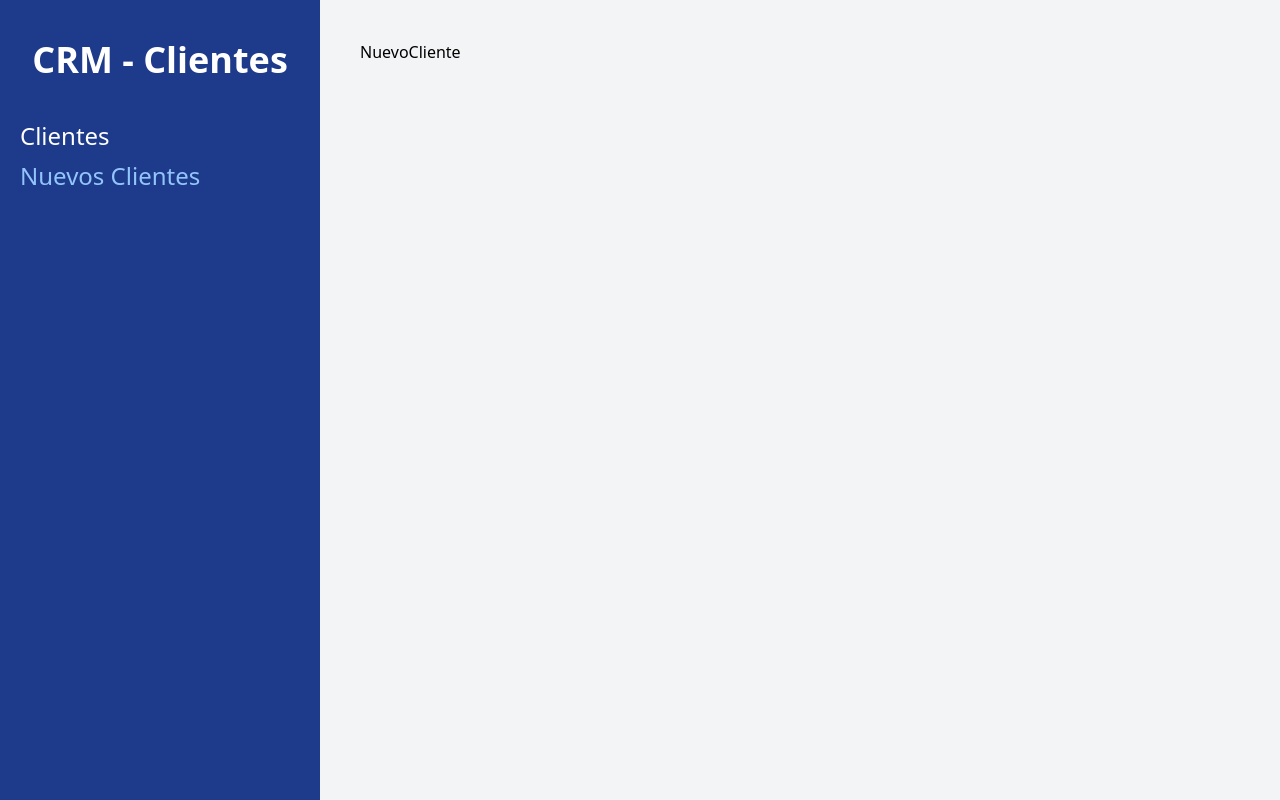
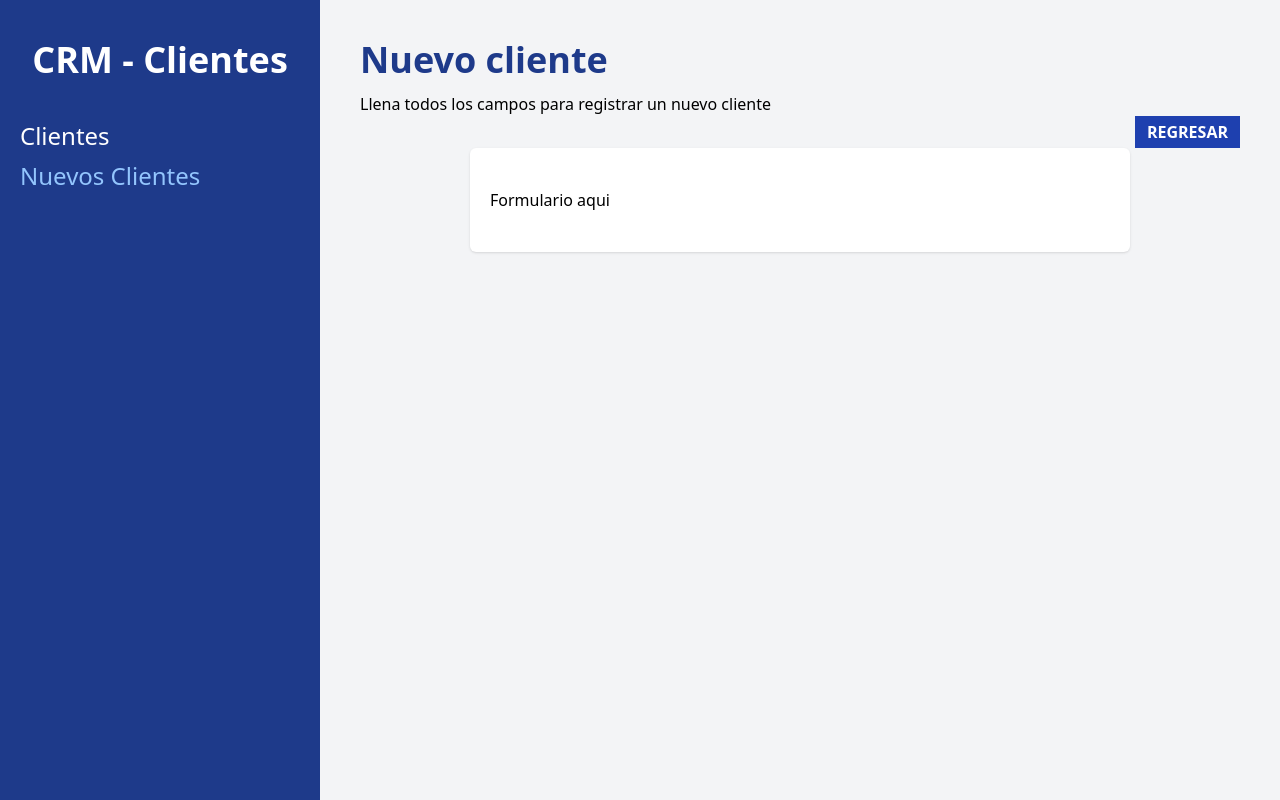
Before and after one commit to Wbahoque09/Proyectos-React, a React (Vite) app in the folder crm-react/: page /clientes/nuevo in a window 1280 px wide. Built offline with nearby package versions, Linux system fonts and the light colour scheme.

Commit message:
Se empieza a crear el formulario de clientes

```diff
--- a/crm-react/src/pages/NuevoCliente.jsx
+++ b/crm-react/src/pages/NuevoCliente.jsx
@@ -1,6 +1,28 @@
+import {useNavigate} from 'react-router-dom';
 
 export const NuevoCliente = () => {
+
+    const navigate = useNavigate();
+
     return (
-        <div>NuevoCliente</div>
+        <>
+            <h1 className="font-black text-4xl text-blue-900">Nuevo cliente</h1>
+            <p className="mt-3">Llena todos los campos para registrar un nuevo cliente</p>
+
+            <div className="flex justify-end">
+                <button
+                    className="bg-blue-800 text-white px-3 py-1 font-bold uppercase"
+                    // onClick={() => navigate("/")} Aqui navegamos a la ruta principal
+                    onClick={() => navigate(-1)} // Aqui navegamos a la pagina anterior
+                >
+                    Regresar
+                </button>
+            </div>
+
+            <div className="bg-white shadow rounded-md md:w-3/4 mx-auto px-5 py-10">
+                <p>Formulario aqui</p>
+
+            </div>
+        </>
     )
 }
```
Also changed, not shown: crm-react/src/docs/Generalidades-Rutas.md (+2 -0 lines).
